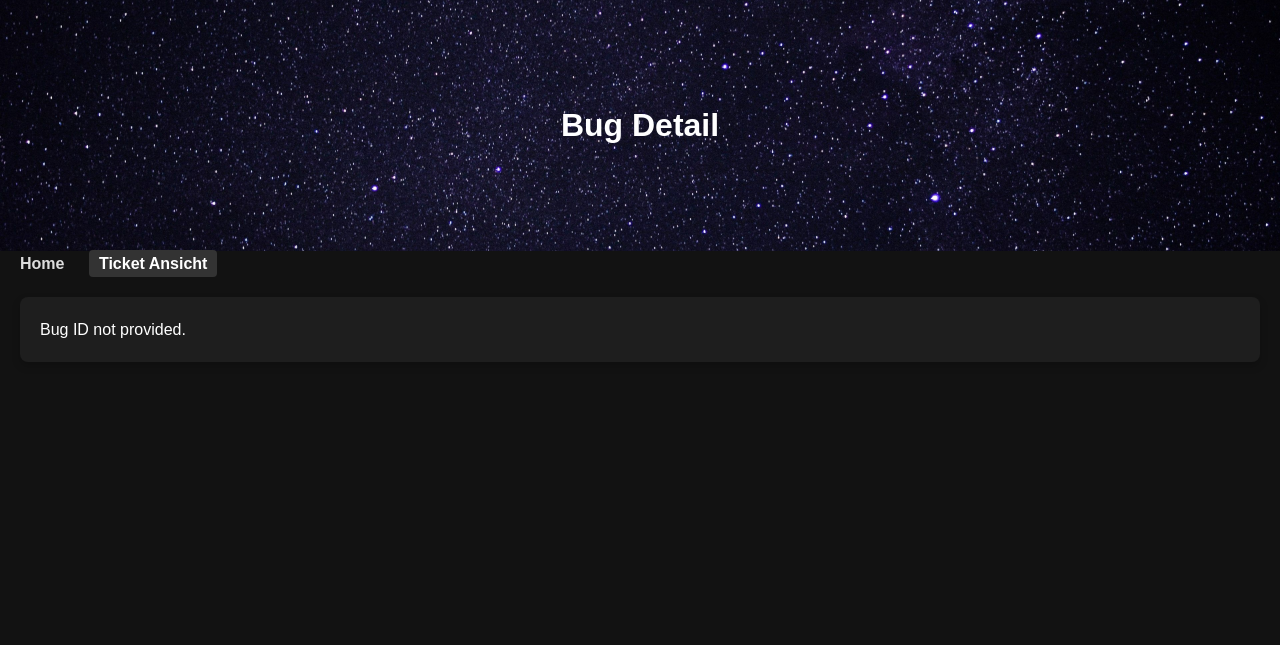
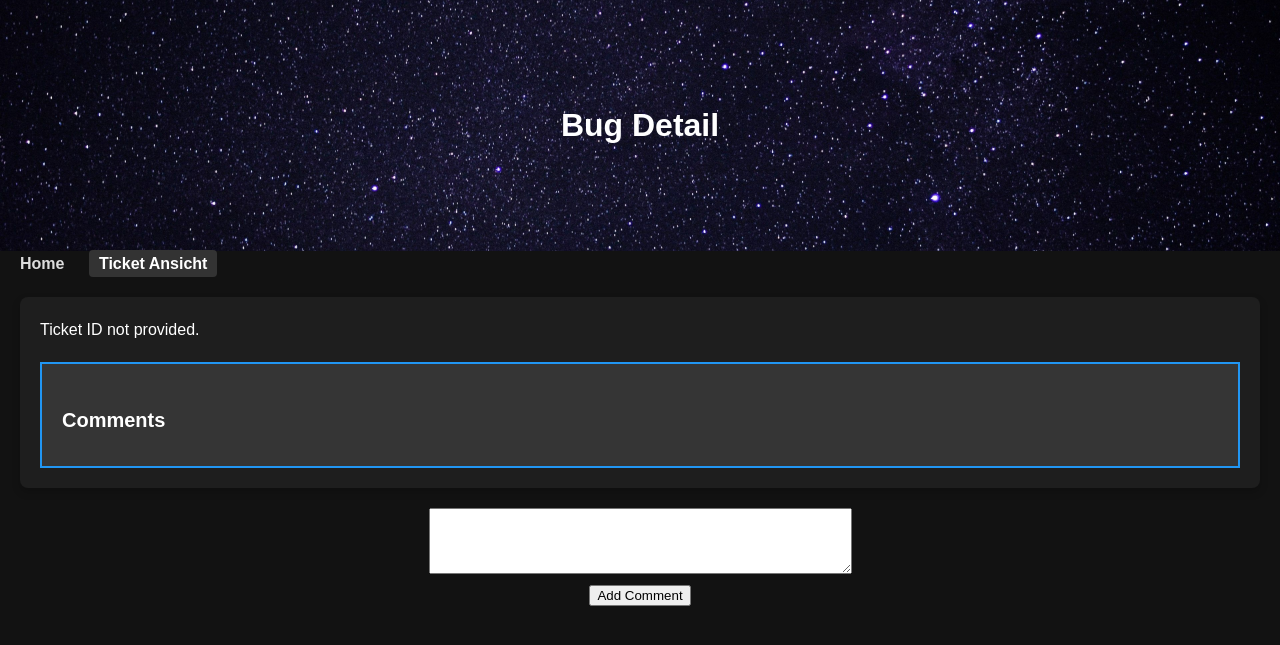
Before and after one commit to SunLightScorpion/SunLightBlogPage, a PHP site: page /ticket_detail.php in a window 1280 px wide. Shown: the top 645 px of the page. Run offline with PHP 8.4, Linux system fonts and the light colour scheme.

Commit message:
ticket comment system (started) [#1]

```diff
--- a/src/style.css
+++ b/src/style.css
@@ -149,3 +149,58 @@ nav ul li a:hover {
 .dashboard-item:hover {
     background-color: rgba(255, 255, 255, 0.2);
 }
+
+.comment-section {
+    margin-top: 20px;
+    padding: 20px;
+    border: 2px solid #2196F3; /* Blau für den Rand */
+    background-color: rgba(255, 255, 255, 0.1);
+}
+
+.comment-section h3 {
+    font-size: 20px;
+    margin-bottom: 10px;
+}
+
+.comment-section ul {
+    list-style-type: none;
+    padding: 0;
+    margin: 0;
+}
+
+.comment-section ul li {
+    margin-bottom: 10px;
+    padding: 5px;
+    background-color: rgba(255, 255, 255, 0.2);
+    border-radius: 4px;
+}
+
+.comment-section form {
+    margin-top: 10px;
+    display: flex;
+    flex-direction: column;
+}
+
+.comment-section textarea {
+    width: 100%;
+    padding: 8px;
+    border: 1px solid #ccc;
+    border-radius: 4px;
+    resize: vertical;
+    margin-bottom: 10px;
+}
+
+.comment-section input[type="submit"] {
+    background-color: #2196F3;
+    color: white;
+    border: none;
+    padding: 10px 20px;
+    border-radius: 4px;
+    cursor: pointer;
+    transition: background-color 0.3s;
+    align-self: flex-start;
+}
+
+.comment-section input[type="submit"]:hover {
+    background-color: #1c7dd9;
+}
--- a/src/ticket_detail.php
+++ b/src/ticket_detail.php
@@ -40,13 +40,31 @@
                 echo "</div>";
             }
         } else {
-            echo "Bug not found.";
+            echo "Ticket not found.";
         }
     } else {
-        echo "Bug ID not provided.";
+        echo "Ticket ID not provided.";
     }
     ?>
+
+    <div class="comment-section">
+        <h3>Comments</h3>
+        <?php
+        if (isset($_GET['bug_id'])) {
+            $bug_id = $_GET['bug_id'];
+            getBugComments($bug_id);
+        }
+        ?>
+    </div>
+
 </div>
+
+<center>
+    <form method="post">
+        <textarea name="comment" rows="4" cols="50"></textarea><br>
+        <input type="submit" value="Add Comment">
+    </form>
+</center>
 
 </body>
 </html>
--- a/src/util.php
+++ b/src/util.php
@@ -17,4 +17,19 @@ function get_config(){
     return $config;
 }
 
+function getBugComments($ticket_id) : void {
+    $query = "SELECT * FROM bug_comments WHERE bug_id = '$ticket_id' ORDER BY created_at ASC";
+    $result = mysqli_query(database_blogpost(), $query);
+
+    if ($result) {
+        while ($row = mysqli_fetch_assoc($result)) {
+            echo "Kommentar: " . $row['comment'] . "<br>";
+            echo "Erstellt am: " . $row['created_at'] . "<br>";
+            echo "Erstellt von: " . $row['created_from'] . "<br><br>";
+        }
+    } else {
+        echo "Fehler beim Abrufen der Kommentare: " . mysqli_error(database_blogpost());
+    }
+}
+
 ?>
```
